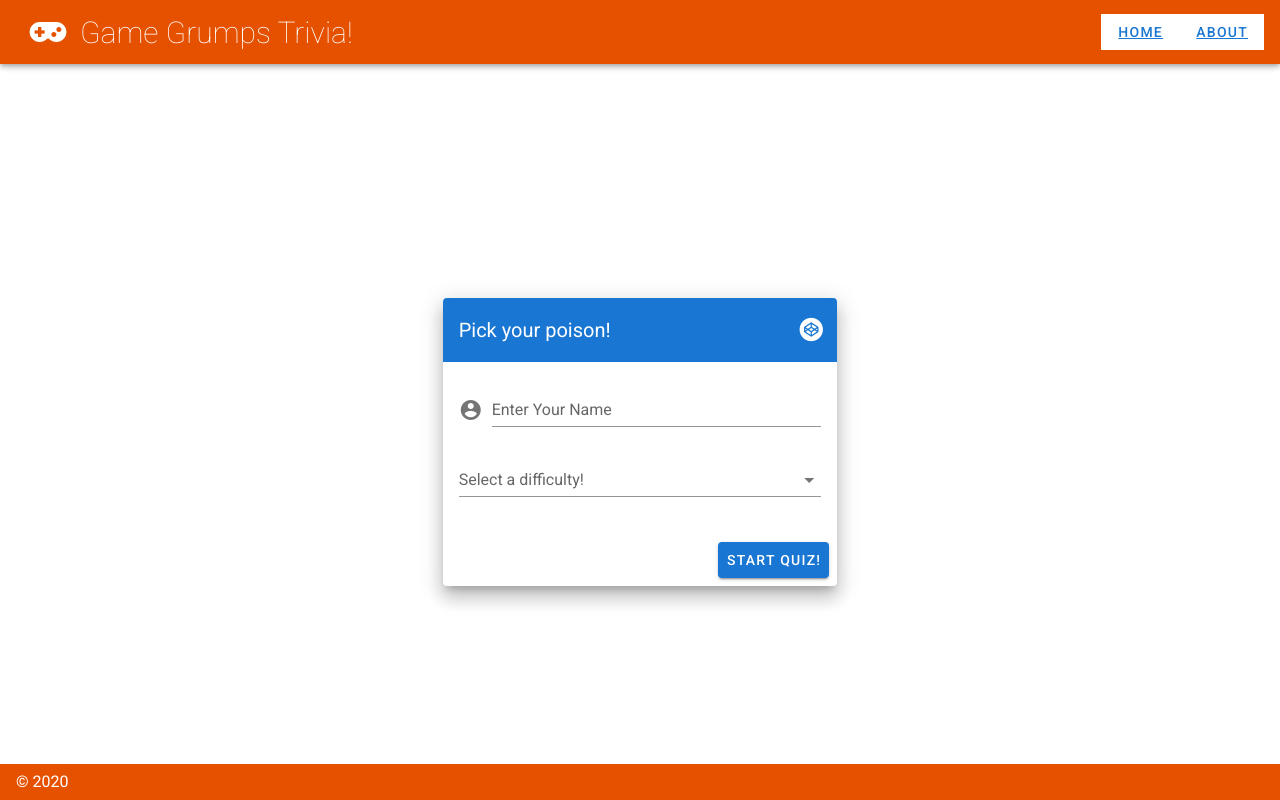
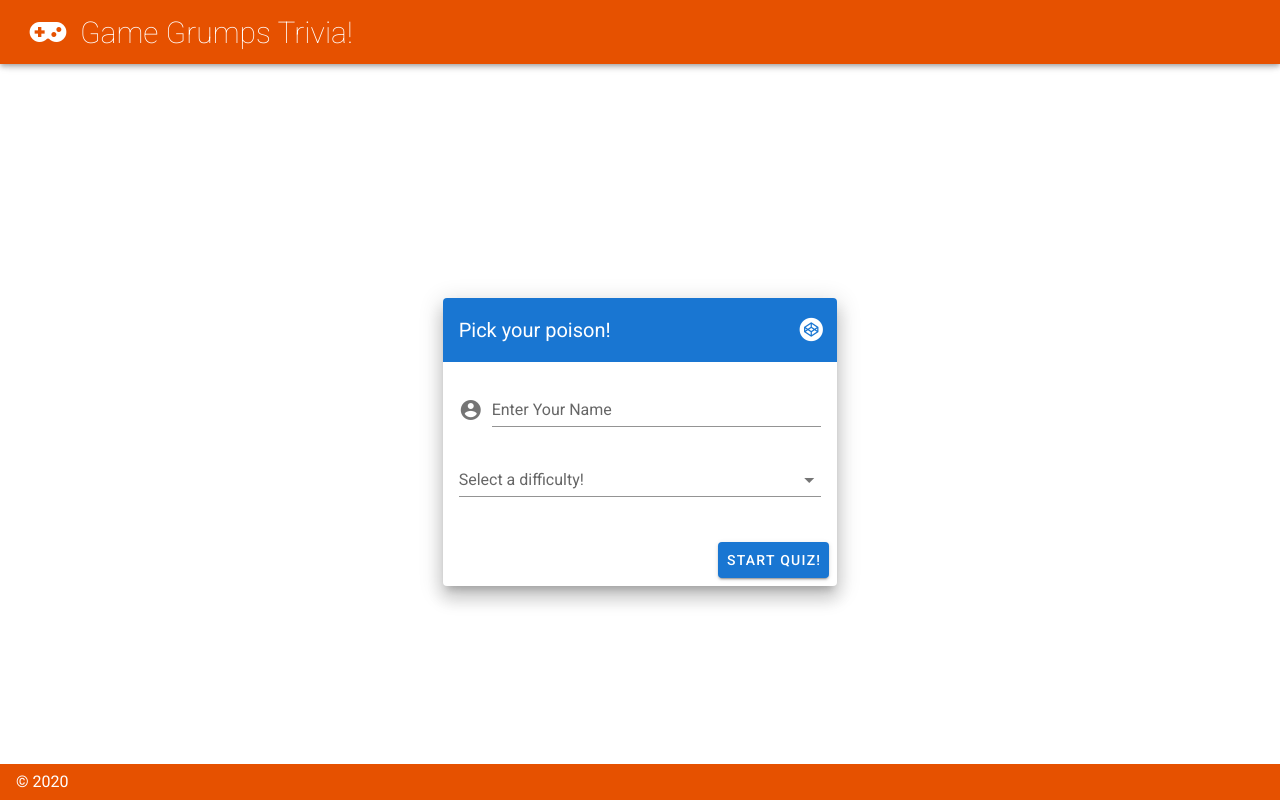
Before and after one commit to HopeEternal/GameGrumpsTrivia, a Vue app: page / in a window 1280 px wide. Built offline with nearby package versions, Linux system fonts and the light colour scheme.

Commit message:
Router links removed from header, routes updates

```diff
--- a/src/App.vue
+++ b/src/App.vue
@@ -5,16 +5,6 @@
       <v-toolbar-title>
         <h2 class="font-weight-thin">Game Grumps Trivia!</h2>
       </v-toolbar-title>
-
-      <v-spacer></v-spacer>
-      <nav class="white" light>
-        <v-btn text>
-          <router-link to="/">Home</router-link>
-        </v-btn>
-        <v-btn text>
-          <router-link to="/about">About</router-link>
-        </v-btn>
-      </nav>
     </v-app-bar>
 
     <v-content>
--- a/src/views/Home.vue
+++ b/src/views/Home.vue
@@ -30,6 +30,7 @@
                   name="name"
                   prepend-icon="mdi-account-circle"
                   type="text"
+                  v-model="name"
                 />
                 <v-select
                   v-model="select"
@@ -49,6 +50,7 @@
         </v-col>
       </v-row>
     </v-container>
+    <p>{{name}}</p>
   </v-content>
 </template>
 
@@ -58,6 +60,7 @@
 
   data: () => ({
     difficulties: ["Easy", "Average", "Epic"],
+    name: "",
     select: "none"
   })
 };
```
